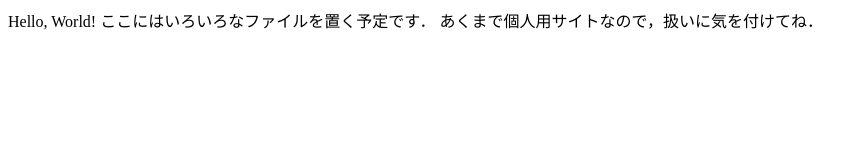
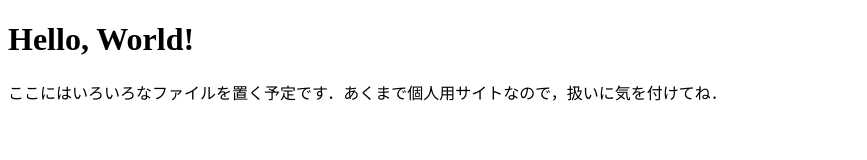
Before and after one commit to nanasehina/fileplace, a plain HTML site: page test.html in a window 1280 px wide. Shown: the whole page, without its empty margins (0-867 px from the left). Drawn offline with Linux system fonts and the light colour scheme.

Commit message:
commit test 2

```diff
--- a/test.html
+++ b/test.html
@@ -2,11 +2,11 @@
 <html>
   <head>
     <meta charset = "utf-8">
+    <title>ファイルおきば</title>
   </head>
 
   <body>
-    Hello, World!
-    ここにはいろいろなファイルを置く予定です．
-    あくまで個人用サイトなので，扱いに気を付けてね．
+    <h1>Hello, World!</h1>
+    <p>ここにはいろいろなファイルを置く予定です．あくまで個人用サイトなので，扱いに気を付けてね．</p>
   </body>
 </html>
```
